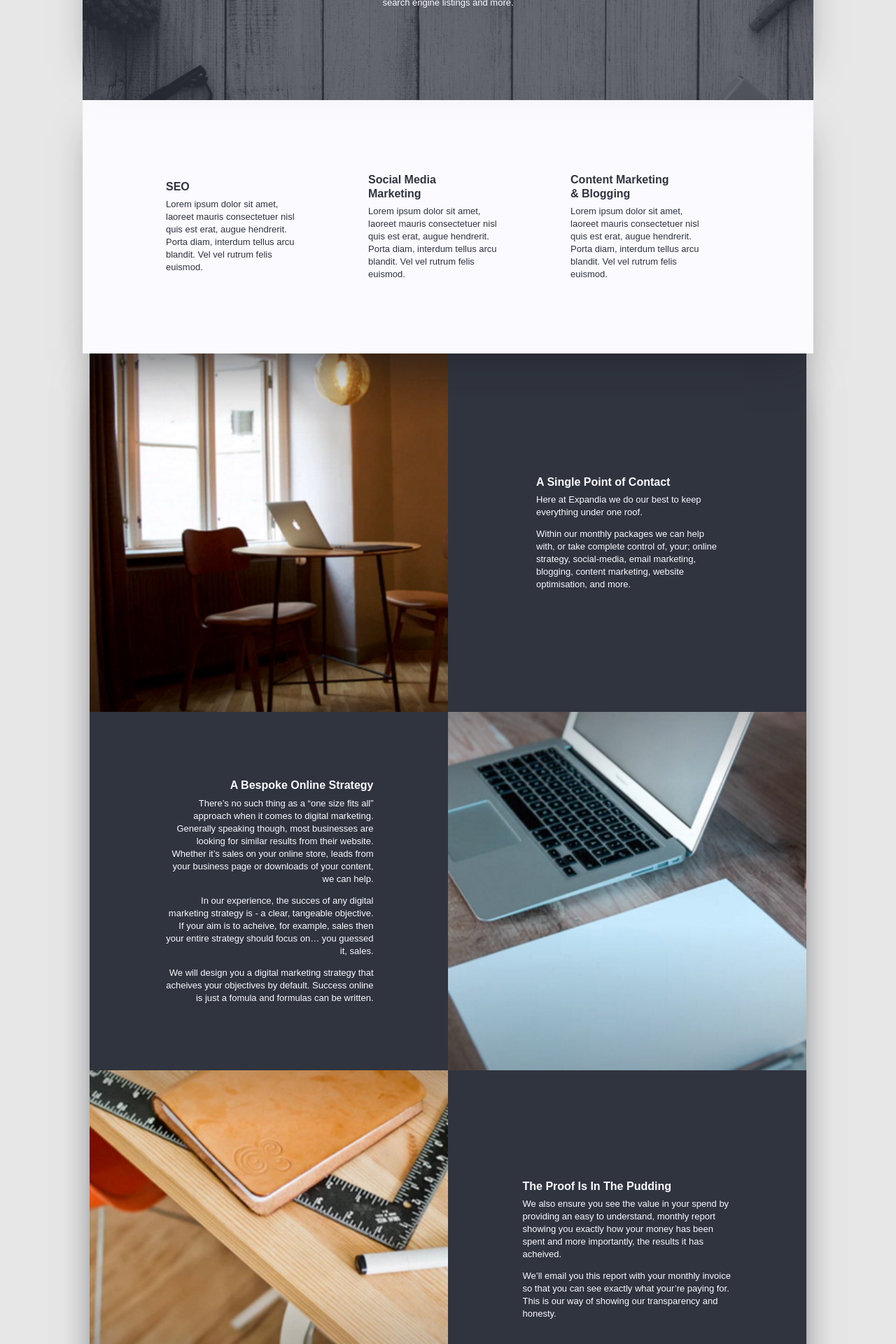
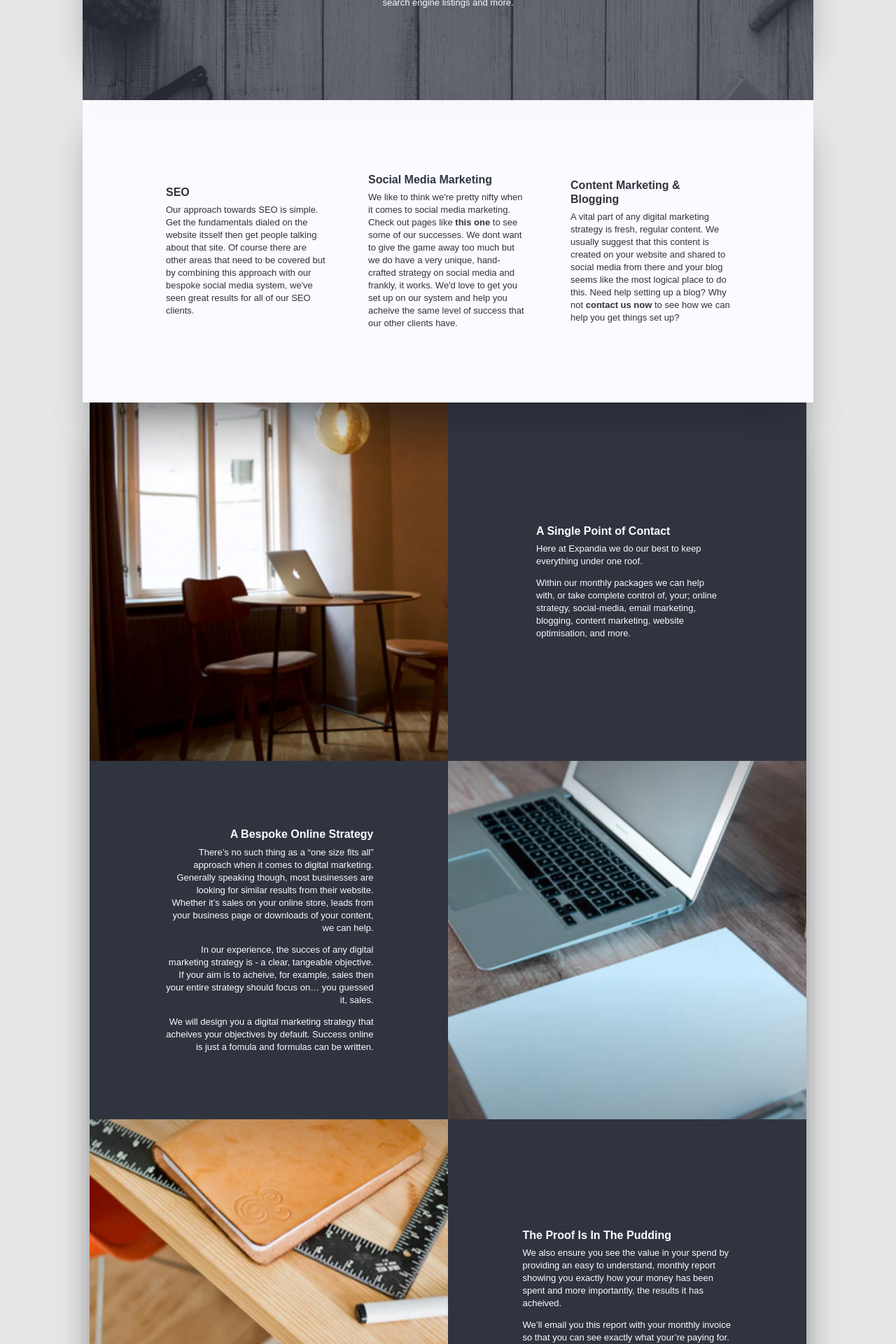
Before and after one commit to expandia/expandia.github.io, a Jekyll site: the page built from _pages/services/digital-marketing.html, in a window 1280 px wide. Shown: the part 327-2247 px from the top of the page at 70% size. Built offline with Jekyll 4.4.1, drawn with Linux system fonts in a browser that asks for light colours.

```diff
--- a/_data/services.yml
+++ b/_data/services.yml
@@ -55,17 +55,17 @@
       title: SEO
       img: img
       description: |
-        Lorem ipsum dolor sit amet, laoreet mauris consectetuer nisl quis est erat, augue hendrerit. Porta diam, interdum tellus arcu blandit. Vel vel rutrum felis euismod.
+        Our approach towards SEO is simple. Get the fundamentals dialed on the website itsself then get people talking about that site. Of course there are other areas that need to be covered but by combining this approach with our bespoke social media system, we've seen great results for all of our SEO clients.
     -
       title: Social Media Marketing
       img: img
       description: |
-        Lorem ipsum dolor sit amet, laoreet mauris consectetuer nisl quis est erat, augue hendrerit. Porta diam, interdum tellus arcu blandit. Vel vel rutrum felis euismod.
+        We like to think we're pretty nifty when it comes to social media marketing. Check out pages like <a href="/work/dave-musgrove-blinds" class="bold dm-page-tool__body">this one</a> to see some of our successes. We dont want to give the game away too much but we do have a very unique, hand-crafted strategy on social media and frankly, it works. We'd love to get you set up on our system and help you acheive the same level of success that our other clients have.
     -
       title: Content Marketing & Blogging
       img: img
       description: |
-        Lorem ipsum dolor sit amet, laoreet mauris consectetuer nisl quis est erat, augue hendrerit. Porta diam, interdum tellus arcu blandit. Vel vel rutrum felis euismod.
+        A vital part of any digital marketing strategy is fresh, regular content. We usually suggest that this content is created on your website and shared to social media from there and your blog seems like the most logical place to do this. Need help setting up a blog? Why not <a href="/work/contact-us" class="bold dm-page-tool__body">contact us now</a> to see how we can help you get things set up?
   approach:
     -
       title: A Single Point of Contact
--- a/_data/work.yml
+++ b/_data/work.yml
@@ -110,7 +110,7 @@
   img: expandia__your-project-next
   description:
   - We're ready to take on our project, today. Whether it's a new website, a redesign, some marketing support or just a quick chat about the web, we'd love to hear from you.
-  - Why not <a class="work__description bold" href="contact-us/">contact us</a> today to get the ball rolling?
+  - Why not <a class="work__description bold" href="contact-us">contact us</a> today to get the ball rolling?
 
 # - title: Durable
   # categories:
--- a/_includes/head.html
+++ b/_includes/head.html
@@ -25,4 +25,6 @@
 	<link rel="shortcut icon" href="/img/dist/favicon/favicon.ico">
 	<meta name="msapplication-config" content="/img/dist/favicon/browserconfig.xml">
 	<meta name="theme-color" content="3D5A80">
+
+	<link rel="publisher" href="https://plus.google.com/+ExpandiaWebDesign">
 </head>
--- a/_pages/about-us.html
+++ b/_pages/about-us.html
@@ -21,7 +21,8 @@ description: Expandia are Sam Squire and Grace Eley. A left-brain, right-brain t
 			<div class="staff__left-container">
 				<h5 class="global__sub">Founder</h5>
 				<h3 class="global__title">Sam Squire</h3>
-				<p class="staff__body">Lorem ipsum dolor sit amet, consectetur adipisicing elit. Exercitationem aliquid quasi explicabo odit sed voluptatem quos nulla quam natus, placeat consequatur, consequuntur odio repellat eligendi autem et amet in enim.</p>
+				<p class="staff__body">Sam heads up all of our design and development projects and looks after website optimisation and maintenance, too.</p>
+				<p class="staff__body">A true rationale fan, Sam applies a logical approach to all of his work but also keeps his creative side in check. Once an employed developer, once an employed designer - Sam is handy in arty-farty mode but thrives in geek mode even more.</p>
 			</div>
 		</div>
 		<div class="staff__right">
@@ -34,7 +35,8 @@ description: Expandia are Sam Squire and Grace Eley. A left-brain, right-brain t
 			<div class="staff__left-container">
 				<h5 class="global__sub">Marketing Exec</h5>
 				<h3 class="global__title">Grace Eley</h3>
-				<p class="staff__body">Lorem ipsum dolor sit amet, consectetur adipisicing elit. Exercitationem aliquid quasi explicabo odit sed voluptatem quos nulla quam natus, placeat consequatur, consequuntur odio repellat eligendi autem et amet in enim.</p>
+				<p class="staff__body">Grace looks after all things social and all things financial. A true creative problem solver, Grace is great at getting outside of the box and giving a different perspective when it really matters.</p>
+				<p class="staff__body">Often found working on clients' Facebook, Twitter, Google+ pages, Grace is a true whizz on social media and not half bad at keeping the finances in check, too.</p>
 			</div>
 		</div>
 		<div class="staff__right">
--- a/_scss/_digital-marketing.scss
+++ b/_scss/_digital-marketing.scss
@@ -59,8 +59,6 @@
 // Text
 // ---------------------
 .dm-page-tool__title {
-    max-width: 11rem;
-
     color: $color__black;
 
     @include b(m) {
@@ -71,7 +69,7 @@
     }
 }
 .dm-page-tool__body {
-    max-width: 15rem;
+    max-width: 20rem;
 
     color: $color__black;
 
```
Also changed, not shown: css/main.css, 1 other file.
